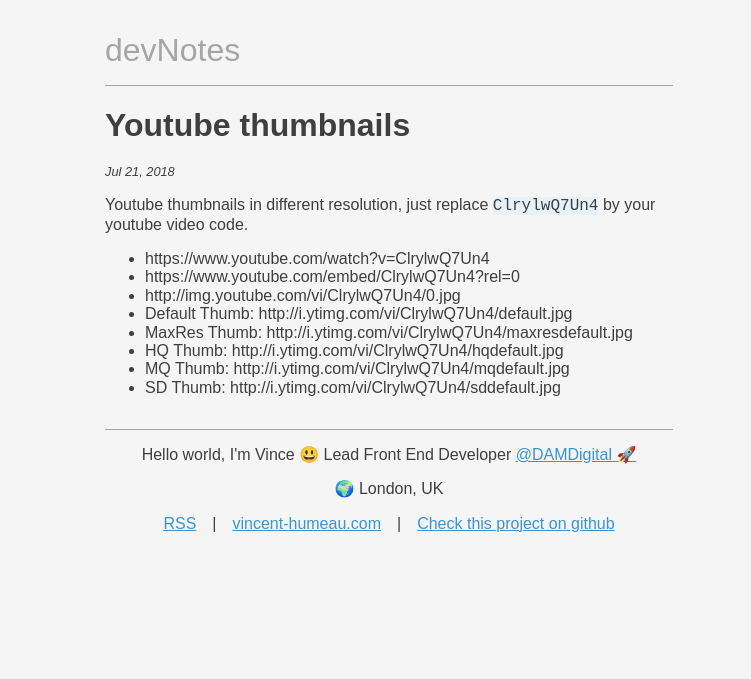
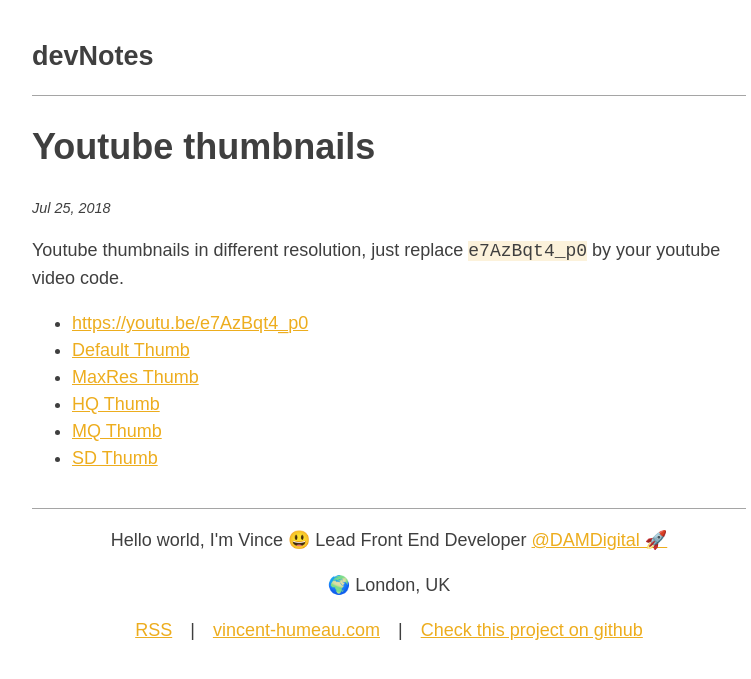
Before and after one commit to vinceumo/devNotes, a Jekyll site: the page built from _posts/Tools/2018-07-21-youtube-thumbnails.md, in a window 1280 px wide. Shown: the top 679 px of the page, without its empty margins (251-1002 px from the left). Built offline with Jekyll 4.4.1, drawn with Linux system fonts in a browser that asks for light colours.

Commit message:
Update style

```diff
--- a/_posts/Tools/2018-07-21-youtube-thumbnails.md
+++ b/_posts/Tools/2018-07-21-youtube-thumbnails.md
@@ -1,18 +1,15 @@
 ---
 layout: post
 title:  "Youtube thumbnails"
-date:   2018-07-21 20:32:19 +0100
+date:   2018-07-25 10:00:00 +0100
 categories: Tools
 ---
 
-Youtube thumbnails in different resolution, just replace `ClrylwQ7Un4` by your youtube video code.
+Youtube thumbnails in different resolution, just replace `e7AzBqt4_p0` by your youtube video code.
 
-
-- https://www.youtube.com/watch?v=ClrylwQ7Un4
-- https://www.youtube.com/embed/ClrylwQ7Un4?rel=0
-- http://img.youtube.com/vi/ClrylwQ7Un4/0.jpg
-- Default Thumb:  http://i.ytimg.com/vi/ClrylwQ7Un4/default.jpg
-- MaxRes Thumb:   http://i.ytimg.com/vi/ClrylwQ7Un4/maxresdefault.jpg
-- HQ Thumb:       http://i.ytimg.com/vi/ClrylwQ7Un4/hqdefault.jpg
-- MQ Thumb:       http://i.ytimg.com/vi/ClrylwQ7Un4/mqdefault.jpg
-- SD Thumb:       http://i.ytimg.com/vi/ClrylwQ7Un4/sddefault.jpg
+- [https://youtu.be/e7AzBqt4_p0](https://youtu.be/e7AzBqt4_p0)
+- [Default Thumb](http://i.ytimg.com/vi/e7AzBqt4_p0/default.jpg)
+- [MaxRes Thumb](http://i.ytimg.com/vi/e7AzBqt4_p0/maxresdefault.jpg)
+- [HQ Thumb](http://i.ytimg.com/vi/e7AzBqt4_p0/hqdefault.jpg)
+- [MQ Thumb](http://i.ytimg.com/vi/e7AzBqt4_p0/mqdefault.jpg)
+- [SD Thumb](http://i.ytimg.com/vi/e7AzBqt4_p0/sddefault.jpg)
```
Also changed, not shown: _posts/Sass/2018-07-25-css-var-with-scss.md (renamed from _posts/Sass/2018-08-21-css-var-with-scss.md, +1 -1 lines), content/scss/screen.scss (+26 -9 lines), dist/css/screen.css (+22 -7 lines), dist/css/screen.min.css.
